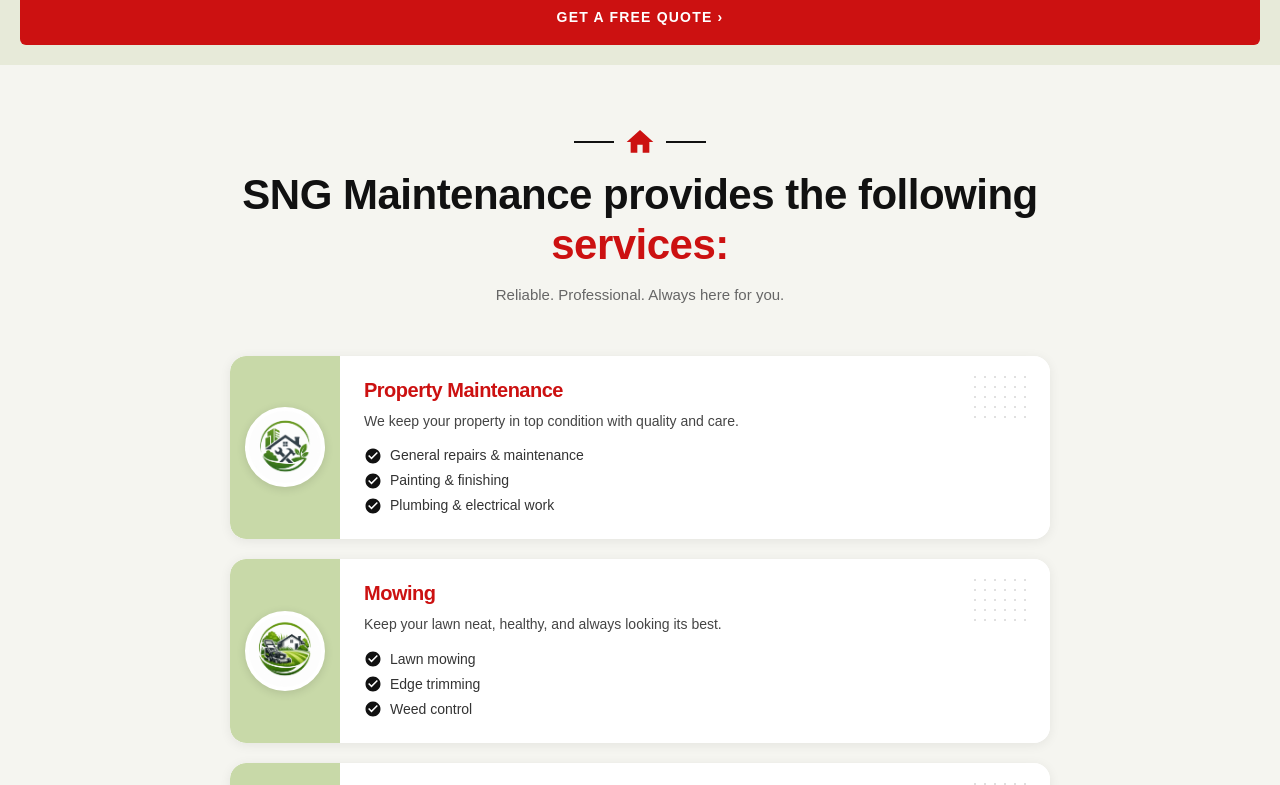
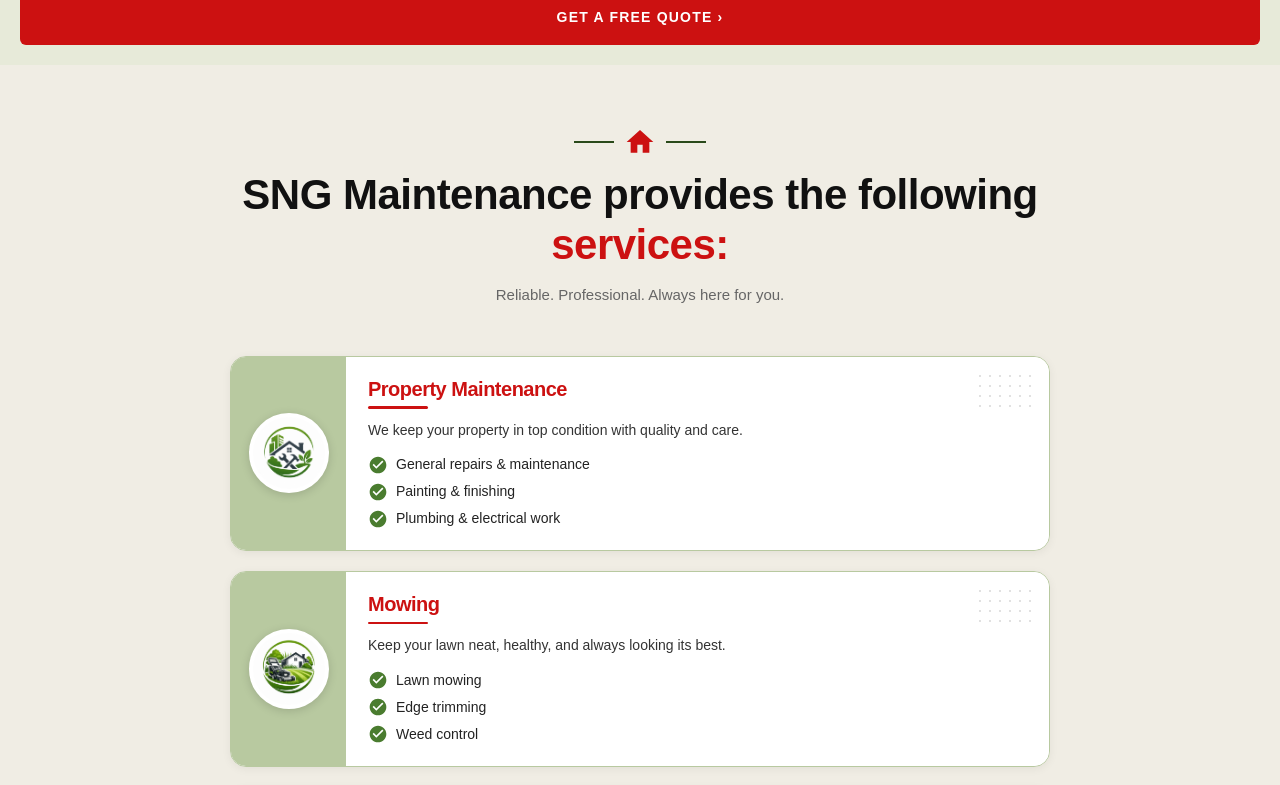
Before and after one commit to brandsbarrel/DNS, a React (Vite) app: page / in a window 1280 px wide. Shown: the part 820-1605 px from the top of the page. Built offline with nearby package versions, Linux system fonts and the light colour scheme.

Commit message:
Fix home page hero button

```diff
--- a/src/Components/ServiceCard/ServiceCard.css
+++ b/src/Components/ServiceCard/ServiceCard.css
@@ -1,7 +1,7 @@
 /* ── Section ── */
 .ServiceCard {
   padding: 60px 0 80px;
-  background: #f5f5f0;
+  background: #f0ede4;
 }
 
 .ServiceCard__container {
@@ -31,7 +31,7 @@
   display: inline-block;
   width: 40px;
   height: 2px;
-  background: #111;
+  background: #2a4a1a;
   vertical-align: middle;
   margin: 0 10px;
 }
@@ -65,7 +65,8 @@
 .ServiceCard__card {
   background: #fff;
   border-radius: 16px;
-  box-shadow: 0 2px 12px rgba(0,0,0,0.07);
+  border: 1.5px solid #b8c9a0;
+  box-shadow: 0 2px 10px rgba(0,0,0,0.06);
   display: flex;
   align-items: stretch;
   gap: 0;
@@ -84,30 +85,30 @@
 }
 
 .ServiceCard__card:hover {
-  box-shadow: 0 8px 32px rgba(0,0,0,0.13);
+  box-shadow: 0 8px 28px rgba(0,0,0,0.11);
 }
 
-/* ── Left icon block — smaller square ── */
+/* ── Left icon block ── */
 .ServiceCard__icon-wrap {
   flex-shrink: 0;
-  width: 110px;         /* reduced from 180px */
+  width: 115px;
   min-height: 100%;
-  background: #c8d9a8;
+  background: #b8c9a0;   /* sage green — matches image exactly */
   display: flex;
-  align-items: center;   /* vertically centered */
+  align-items: center;
   justify-content: center;
   position: relative;
   overflow: hidden;
-  border-radius: 16px 0 0 16px;
+  border-radius: 14px 0 0 14px;
 }
 
 .ServiceCard__icon {
-  width: 80px;           /* reduced from 130px */
+  width: 80px;
   height: 80px;
   border-radius: 50%;
   overflow: hidden;
   border: 4px solid #fff;
-  box-shadow: 0 2px 10px rgba(0,0,0,0.12);
+  box-shadow: 0 2px 10px rgba(0,0,0,0.15);
   background: #fff;
   flex-shrink: 0;
 }
@@ -124,39 +125,53 @@
 /* ── Right content block ── */
 .ServiceCard__body {
   flex: 1;
-  padding: 22px 24px 22px 24px;
+  padding: 20px 22px 20px 22px;
   position: relative;
   background: #fff;
-  border-radius: 0 16px 16px 0;
+  border-radius: 0 14px 14px 0;
   overflow: hidden;
 }
 
 /* Dot grid decoration */
 .ServiceCard__dots-grid {
   position: absolute;
-  top: 16px;
-  right: 16px;
-  width: 64px;
-  height: 48px;
-  background-image: radial-gradient(circle, #ccc 1.5px, transparent 1.5px);
+  top: 14px;
+  right: 14px;
+  width: 60px;
+  height: 44px;
+  background-image: radial-gradient(circle, #c8c8c8 1.5px, transparent 1.5px);
   background-size: 10px 10px;
-  opacity: 0.6;
+  opacity: 0.55;
 }
 
-/* Service name — red */
+/* Service name — red + short underline below text */
 .ServiceCard__name {
   font-size: 20px;
   font-weight: 800;
-  color: #cc1111;        /* changed to red */
-  margin: 0 0 8px;
+  color: #cc1111;
+  margin: 0 0 10px;
   line-height: 1.2;
+  display: block;
+  position: relative;
+  padding-bottom: 8px;
+}
+
+.ServiceCard__name::after {
+  content: "";
+  position: absolute;
+  bottom: 0;
+  left: 0;
+  width: 60px;        /* fixed short width — just under the text start */
+  height: 2.5px;
+  background: #cc1111;
+  border-radius: 2px;
 }
 
 .ServiceCard__desc {
   font-size: 14px;
-  color: #444;
+  color: #333;
   line-height: 1.6;
-  margin: 0 0 12px;
+  margin: 10px 0 12px;
   max-width: 400px;
 }
 
@@ -166,7 +181,7 @@
   margin: 0;
   display: flex;
   flex-direction: column;
-  gap: 2px;
+  gap: 4px;
 }
 
 .ServiceCard__points li {
@@ -174,14 +189,15 @@
   align-items: center;
   gap: 8px;
   font-size: 14px;
-  color: #333;
+  color: #222;
 }
 
+/* Green filled check — exactly like the image */
 .ServiceCard__check {
-  width: 18px;
-  height: 18px;
+  width: 20px;
+  height: 20px;
   flex-shrink: 0;
-  color: #111;
+  color: #4a7c2f;   /* dark green, matching image checkmarks */
 }
 
 /* ── Mobile ── */
@@ -194,14 +210,14 @@
     flex-direction: row;
     align-items: stretch;
     overflow: hidden;
-    border-radius: 16px;
+    border-radius: 14px;
     min-height: 120px;
   }
 
   .ServiceCard__icon-wrap {
-    width: 90px;
+    width: 92px;
     flex-shrink: 0;
-    border-radius: 16px 0 0 16px;
+    border-radius: 14px 0 0 14px;
   }
 
   .ServiceCard__icon {
@@ -217,12 +233,19 @@
 
   .ServiceCard__name {
     font-size: 15px;
-    margin-bottom: 4px;
+    margin-bottom: 6px;
+    padding-bottom: 6px;
+  }
+
+  .ServiceCard__name::after {
+    width: 44px;
+    height: 2px;
   }
 
   .ServiceCard__desc {
     font-size: 12px;
     margin-bottom: 8px;
+    margin-top: 8px;
     line-height: 1.5;
   }
 
@@ -232,8 +255,8 @@
   }
 
   .ServiceCard__check {
-    width: 15px;
-    height: 15px;
+    width: 16px;
+    height: 16px;
   }
 
   .ServiceCard__dots-grid {
--- a/src/Components/ServiceCard/ServiceCard.jsx
+++ b/src/Components/ServiceCard/ServiceCard.jsx
@@ -1,15 +1,16 @@
 import { useEffect, useRef, useState, useContext } from "react";
 import { useNavigate } from "react-router-dom";
 import "./ServiceCard.css";
-import prm from "../../assets/prm.jpeg"
-import mowing from "../../assets/mowing.jpeg"
-import sfl from "../../assets/sfl.jpeg"
-import sgm from "../../assets/sgm.jpeg"
-import pressure_cleaning from "../../assets/pressure-cleaning.jpeg"
-import fertilising from "../../assets/fertilising.jpeg"
-import irrigation from "../../assets/irrigation.jpeg"
-import barkBlowing from "../../assets/bark-blowing.jpeg"
-import spary_t from "../../assets/sprat-treatment.jpeg"
+import prm from "../../assets/prm.jpeg";
+import mowing from "../../assets/mowing.jpeg";
+import sfl from "../../assets/sfl.jpeg";
+import sgm from "../../assets/sgm.jpeg";
+import pressure_cleaning from "../../assets/pressure-cleaning.jpeg";
+import fertilising from "../../assets/fertilising.jpeg";
+import irrigation from "../../assets/irrigation.jpeg";
+import barkBlowing from "../../assets/bark-blowing.jpeg";
+import spary_t from "../../assets/sprat-treatment.jpeg";
+import Hero_image_s from "../../assets/Hero_image_s.jpeg";
 import { UserContext } from "../../context/UserContext";
 
 const services = [
@@ -78,6 +79,23 @@ const services = [
   },
 ];
 
+/* Green filled checkmark — matches image exactly */
+function GreenCheck() {
+  return (
+    <svg
+      className="ServiceCard__check"
+      xmlns="http://www.w3.org/2000/svg"
+      viewBox="0 0 24 24"
+      fill="currentColor"
+    >
+      <path d="M12 2C6.48 2 2 6.48 2 12s4.48 10 10 10
+               10-4.48 10-10S17.52 2 12 2zm-2 14.5
+               l-4.5-4.5 1.41-1.41L10 13.67l7.09-7.09
+               1.41 1.41L10 16.5z" />
+    </svg>
+  );
+}
+
 export default function ServiceCard() {
   const ref = useRef(null);
   const [visible, setVisible] = useState(false);
@@ -105,7 +123,7 @@ export default function ServiceCard() {
         <div className="ServiceCard__header">
           <div className="ServiceCard__header-icon">
             <svg xmlns="http://www.w3.org/2000/svg" width="32" height="32" viewBox="0 0 24 24" fill="currentColor">
-              <path d="M10 20v-6h4v6h5v-8h3L12 3 2 12h3v8z"/>
+              <path d="M10 20v-6h4v6h5v-8h3L12 3 2 12h3v8z" />
             </svg>
           </div>
           <h2 className="ServiceCard__heading">
@@ -124,7 +142,7 @@ export default function ServiceCard() {
               style={{ transitionDelay: `${i * 0.07}s` }}
               onClick={() => navigate(`/services/${service.slug}`)}
             >
-              {/* Left: circular icon in small square block */}
+              {/* Left: circular icon on sage-green background */}
               <div className="ServiceCard__icon-wrap">
                 <div className="ServiceCard__icon">
                   {service.icon}
@@ -134,14 +152,13 @@ export default function ServiceCard() {
               {/* Right: content */}
               <div className="ServiceCard__body">
                 <div className="ServiceCard__dots-grid" />
+                {/* Name with red underline */}
                 <h3 className="ServiceCard__name">{service.name}</h3>
                 <p className="ServiceCard__desc">{service.desc}</p>
                 <ul className="ServiceCard__points">
                   {service.points.map((pt) => (
                     <li key={pt}>
-                      <svg className="ServiceCard__check" xmlns="http://www.w3.org/2000/svg" viewBox="0 0 24 24" fill="currentColor">
-                        <path d="M12 2C6.48 2 2 6.48 2 12s4.48 10 10 10 10-4.48 10-10S17.52 2 12 2zm-2 14.5l-4.5-4.5 1.41-1.41L10 13.67l7.09-7.09 1.41 1.41L10 16.5z"/>
-                      </svg>
+                      <GreenCheck />
                       {pt}
                     </li>
                   ))}
@@ -151,6 +168,9 @@ export default function ServiceCard() {
           ))}
         </div>
       </div>
+      <div className="hero__middle-image">
+          <img src={Hero_image_s} alt="Service highlight" />
+        </div>
     </section>
   );
 }
--- a/src/Components/StatsSection/StatsSection.css
+++ b/src/Components/StatsSection/StatsSection.css
@@ -1,6 +1,6 @@
 .stats-section{
     width:100%;
-    background:#f6f6f6;
+    background:#b8c9a0;
     padding:30px 0;
 }
 
```
